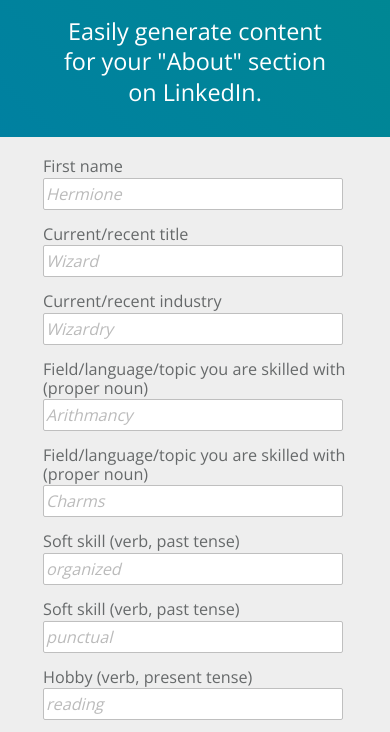
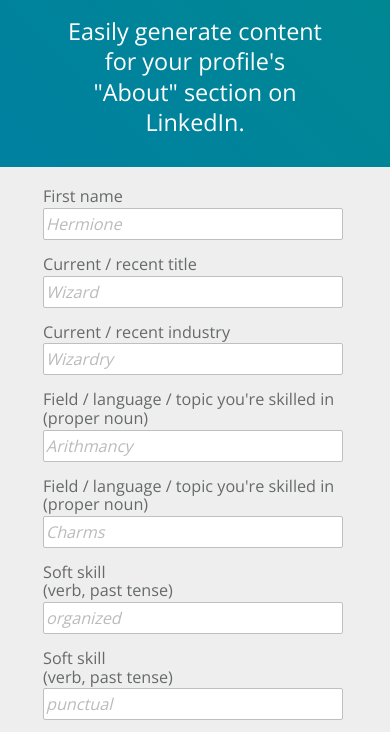
Before and after one commit to MelanieL/li-summary-generator, a website built with webpack: page src/index.html in a window 390 px wide. Shown: the part 95-827 px from the top of the page. Built offline with nearby package versions, Linux system fonts and the light colour scheme; some packages are replaced by stand-ins of ours.

Commit message:
Add final mobile styling

```diff
--- a/src/index.html
+++ b/src/index.html
@@ -31,7 +31,7 @@
     <div class="wrapper">
       <div class="logoImg"><img src="images/logo_linkedin.png" alt="LinkedIn logo"></div>
       <h1 class="siteTitle">Summary Generator</h1>
-      <h2>Easily generate content for your "About" section on LinkedIn.</h2>
+      <h2>Easily generate content for your profile's "About" section on LinkedIn.</h2>
     </div>
   </header>
 
@@ -41,28 +41,28 @@
         <label for="firstname">First name</label>
         <input type="text" id="firstname" placeholder="Hermione">
 
-        <label for="title">Current/recent title</label>
+        <label for="title">Current / recent title</label>
         <input type="text" id="title" placeholder="Wizard">
 
-        <label for="industry">Current/recent industry</label>
+        <label for="industry">Current / recent industry</label>
         <input type="text" id="industry" placeholder="Wizardry">
 
-        <label for="skill1">Field/language/topic you are skilled with (proper noun)</label>
+        <label for="skill1">Field / language / topic you're skilled in <br>(proper noun)</label>
         <input type="text" id="skill1" placeholder="Arithmancy">
 
-        <label for="skill2">Field/language/topic you are skilled with (proper noun)</label>
+        <label for="skill2">Field / language / topic you're skilled in <br>(proper noun)</label>
         <input type="text" id="skill2" placeholder="Charms">
 
-        <label for="softskill1">Soft skill (verb, past tense)</label>
+        <label for="softskill1">Soft skill <br>(verb, past tense)</label>
         <input type="text" id="softskill1" placeholder="organized">
 
-        <label for="softskill2">Soft skill (verb, past tense)</label>
+        <label for="softskill2">Soft skill <br>(verb, past tense)</label>
         <input type="text" id="softskill2" placeholder="punctual">
 
-        <label for="hobby">Hobby (verb, present tense)</label>
+        <label for="hobby">Hobby <br>(verb, present tense)</label>
         <input type="text" id="hobby" placeholder="reading">
 
-        <label for="like">Something you like (noun, proper or common)</label>
+        <label for="like">Something you like <br>(noun, proper or common)</label>
         <input type="text" id="like" placeholder="Butterbeer">
 
         <button type="button" class="generateButton">Generate</button>
--- a/src/scripts/script.js
+++ b/src/scripts/script.js
@@ -26,15 +26,14 @@
     const hobby = document.getElementById('hobby').value;
     const like = document.getElementById('like').value;
     answers.push(firstName, title, industry, skill1, skill2, softskill1, softskill2, hobby, like);
-    // console.log(answers);
     generateSummary();
 };
 
 function generateSummary(){
     const html =
-    `<p>My name is ${answers[0]} and I’m an experienced ${answers[1]} in the ${answers[2]} industry.</p>
-    <p>I specialize in ${answers[3]} and ${answers[4]}. My co-workers would say I’m ${answers[5]} and ${answers[6]}.</p>
-    <p>In my spare time, I enjoy ${answers[7]} and ${answers[8]}.</p>`
+        `<p>My name is ${answers[0]} and I’m an experienced ${answers[1]} in the ${answers[2]} industry.</p>
+        <p>I specialize in ${answers[3]} and ${answers[4]}. My co-workers would say I’m ${answers[5]} and ${answers[6]}.</p>
+        <p>In my spare time, I enjoy ${answers[7]} and ${answers[8]}.</p>`
     generatedSummary.innerHTML = html;
     showSummaryCntr();
 };
@@ -45,5 +44,5 @@
     generatedSummary.innerHTML = null;
 };
 
-generateButton.addEventListener('click', saveAnswer, showSummaryCntr);
-resetButton.addEventListener('click', resetAll, hideSummaryCntr);
+generateButton.addEventListener('click', saveAnswer);
+resetButton.addEventListener('click', resetAll);
--- a/src/styles/global/_typography.scss
+++ b/src/styles/global/_typography.scss
@@ -27,7 +27,6 @@
 }
 
 h2 {
-  // font-size: 1.5rem;
   font-size: 1.3rem;
   font-weight: 400;
   color: $color1;
```
